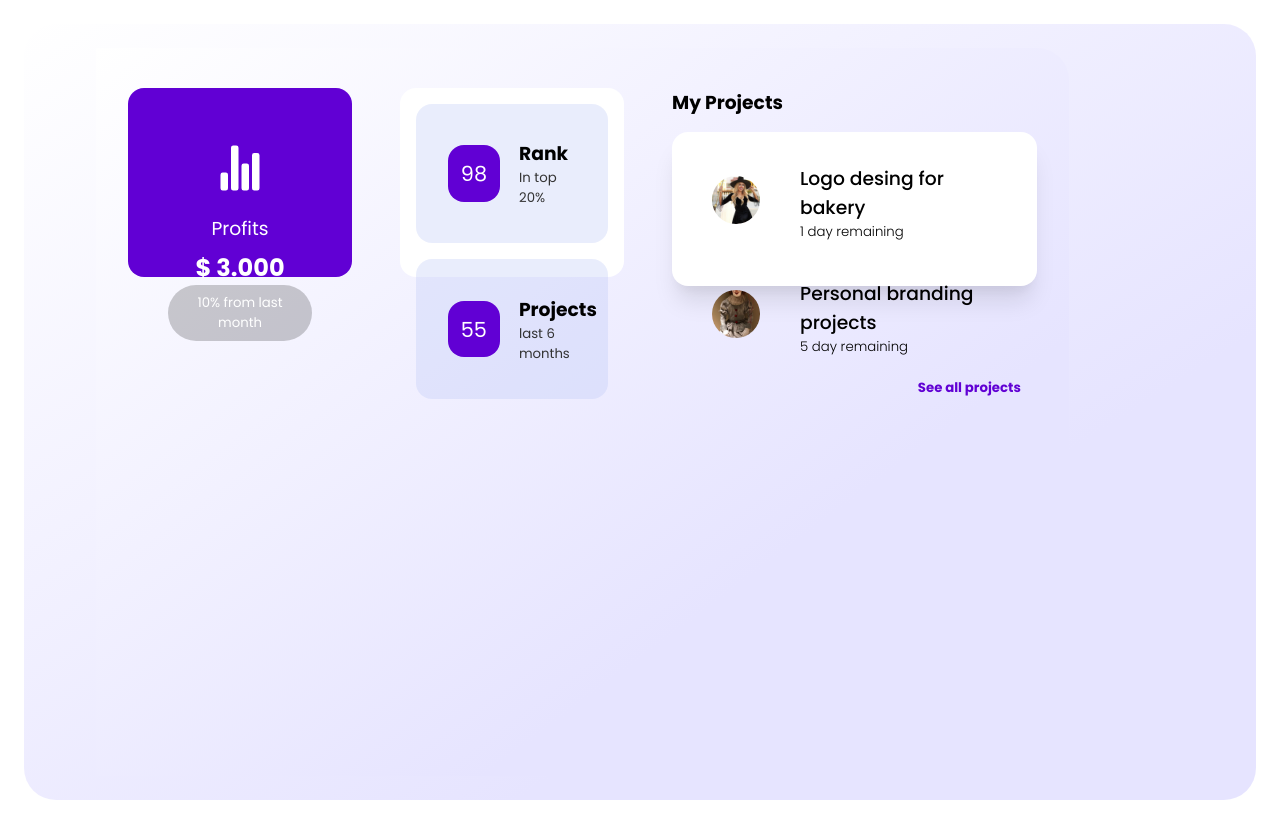
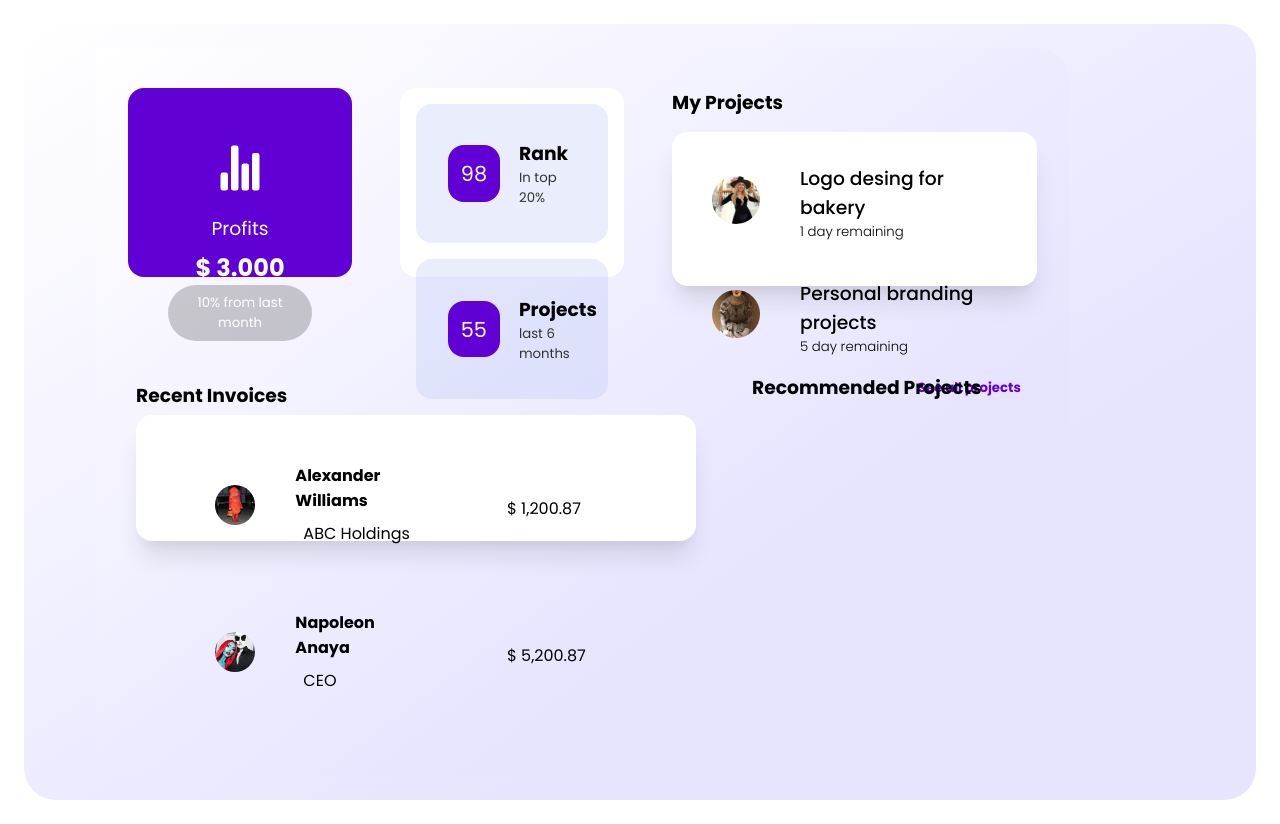
Before and after one commit to alucart2005/littleR_dashboard, a React (Vite) app: page / in a window 1280 px wide. Built offline with nearby package versions, Linux system fonts and the light colour scheme.

Commit message:
Features: components Invoices

```diff
--- /dev/null
+++ b/src/components/Facturas.jsx
@@ -0,0 +1,115 @@
+import { cardShadow, hoverEffect } from "../utils/utils";
+import styled from "styled-components";
+import img1 from "../assets/a4.jpg";
+import img2 from "../assets/a5.jpg";
+
+export function Facturas() {
+  return (
+    <InvoicesContainer>
+      <CardContent>
+        <Invoice>
+          <Info>
+            <Avatar>
+              <img src={img1} />
+            </Avatar>
+            <TextContainer>
+              <Title>Alexander Williams</Title>
+              <SubTitle>ABC Holdings</SubTitle>
+            </TextContainer>
+          </Info>
+          <Container>
+            <Price>$ 1,200.87</Price>
+          </Container>
+        </Invoice>
+        <Invoice>
+          <Info>
+            <Avatar>
+              <img src={img2} />
+            </Avatar>
+            <TextContainer>
+              <Title>Napoleon Anaya</Title>
+              <SubTitle>CEO</SubTitle>
+            </TextContainer>
+          </Info>
+          <Container>
+            <Price>$ 5,200.87</Price>
+          </Container>
+        </Invoice>
+      </CardContent>
+    </InvoicesContainer>
+  );
+}
+
+const InvoicesContainer = styled.div`
+  width: 35rem;
+  border-radius: 1rem;
+  margin-top: 1rem;
+  background-color: white;
+  height: 140%;
+  box-shadow: ${cardShadow};
+  transition: 0.4s ease-in-out;
+  &:hover {
+    box-shadow: ${hoverEffect};
+  }
+  @media screen and (min-width: 320px) and (max-width: 1080px) {
+    width: 80%;
+    display: flex;
+    justify-content: center;
+    align-items: center;
+  }
+`;
+const CardContent = styled.div`
+  @media screen and (min-width: 320px) and (max-width: 1080px) {
+    margin: 2rem 0;
+  }
+`;
+
+const Invoice = styled.div`
+  display: flex;
+  align-items: center;
+  justify-content: space-around;
+  margin: 0.4rem;
+  padding-top: 0.6rem;
+  @media screen and (min-width: 320px) and (max-width: 1080px) {
+    flex-direction: column;
+    gap: 1rem;
+  }
+`;
+const Info = styled.div`
+  display: flex;
+  align-items: center;
+  width: 50%;
+  line-height: normal;
+  @media screen and (min-width: 320px) and (max-width: 1080px) {
+    flex-direction: column;
+    width: 100%;
+    text-align: center;
+  }
+`;
+const Avatar = styled.div`
+  img {
+    height: 3.5rem;
+    width: 3.5rem;
+    border-radius: 3.5rem;
+  }
+`;
+const TextContainer = styled.div`
+  margin-left: 1rem;
+`;
+const Title = styled.h4``;
+const SubTitle = styled.div`
+  font-weight: 400;
+`;
+const Container = styled.div`
+  display: flex;
+  justify-content: space-between;
+  width: 30%;
+  align-items: center;
+  @media screen and (min-width: 320px) and (max-width: 1080px) {
+    width: 100%;
+    flex-direction: column;
+    gap: 0.6rem;
+  }
+`;
+const Price = styled.div`
+`;
--- /dev/null
+++ b/src/components/Recomendados.jsx
@@ -0,0 +1,3 @@
+export function Recomendados() {
+  return (<h1>Hi Recomendados</h1>);
+}
--- a/src/pages/Home.jsx
+++ b/src/pages/Home.jsx
@@ -2,6 +2,7 @@ import styled from "styled-components";
 import { Ganancias } from "../components/Ganancias";
 import { Info } from "../components/Info";
 import { Projects } from "../components/Projects";
+import { Facturas } from "../components/Facturas";
 
 export function Home() {
   return (
@@ -17,6 +18,17 @@ export function Home() {
             <Projects />
           </ColumnA2>
         </SectionA>
+        <SectionB>
+          <ColumnB1>
+          <InvoiceContainer>
+            <TitleText>Recent Invoices</TitleText>
+            <Facturas/>
+          </InvoiceContainer>
+          </ColumnB1>
+          <ColumnB2>
+          <TitleText>Recommended Projects</TitleText>
+          </ColumnB2>
+        </SectionB>
       </SubContainer>
     </Container>
   );
@@ -24,7 +36,7 @@ export function Home() {
 const Container = styled.div`
   width: 80%;
   border-bottom-right-radius: 2rem;
-  background: linear-gradient(to bottom right, white 0%, #e6e4ff 70%);
+  background:linear-gradient(to bottom right, white 0%, #e6e4ff 70%);
   border-top-right-radius: 2rem;
   margin: 1rem 8rem 1rem 4rem;
   @media screen and (min-width: 320px) and (max-width: 1080px) {
@@ -45,6 +57,7 @@ const SubContainer = styled.div`
     height: 100%;
   }
 `;
+
 
 const SectionA = styled.div`
   display: flex;
@@ -83,3 +96,42 @@ const ColumnA2 = styled.div`
 const TitleText = styled.h3`
   height: 20%;
 `;
+const SectionB = styled.div`
+  display: flex;
+  gap: 2rem;
+  height: 26vh;
+  @media screen and (min-width: 320px) and (max-width: 1080px) {
+    flex-direction: column;
+    height: max-content;
+    width: 100%;
+  }
+`;
+
+const ColumnB1 = styled.div`
+  @media screen and (min-width: 320px) and (max-width: 1080px) {
+    display: flex;
+    justify-content: center;
+    align-items: center;
+    flex-direction: column;
+    width: 100%;
+  }
+`;
+const ColumnB2 = styled.div`
+  @media screen and (min-width: 320px) and (max-width: 1080px) {
+    display: flex;
+    justify-content: center;
+    align-items: center;
+    flex-direction: column;
+  }
+`;
+const InvoiceContainer = styled.div`
+  height: 60%;
+  @media screen and (min-width: 320px) and (max-width: 1080px) {
+    height: max-content;
+    display: flex;
+    flex-direction: column;
+    justify-content: center;
+    align-items: center;
+    width: 100%;
+  }
+`;
```
